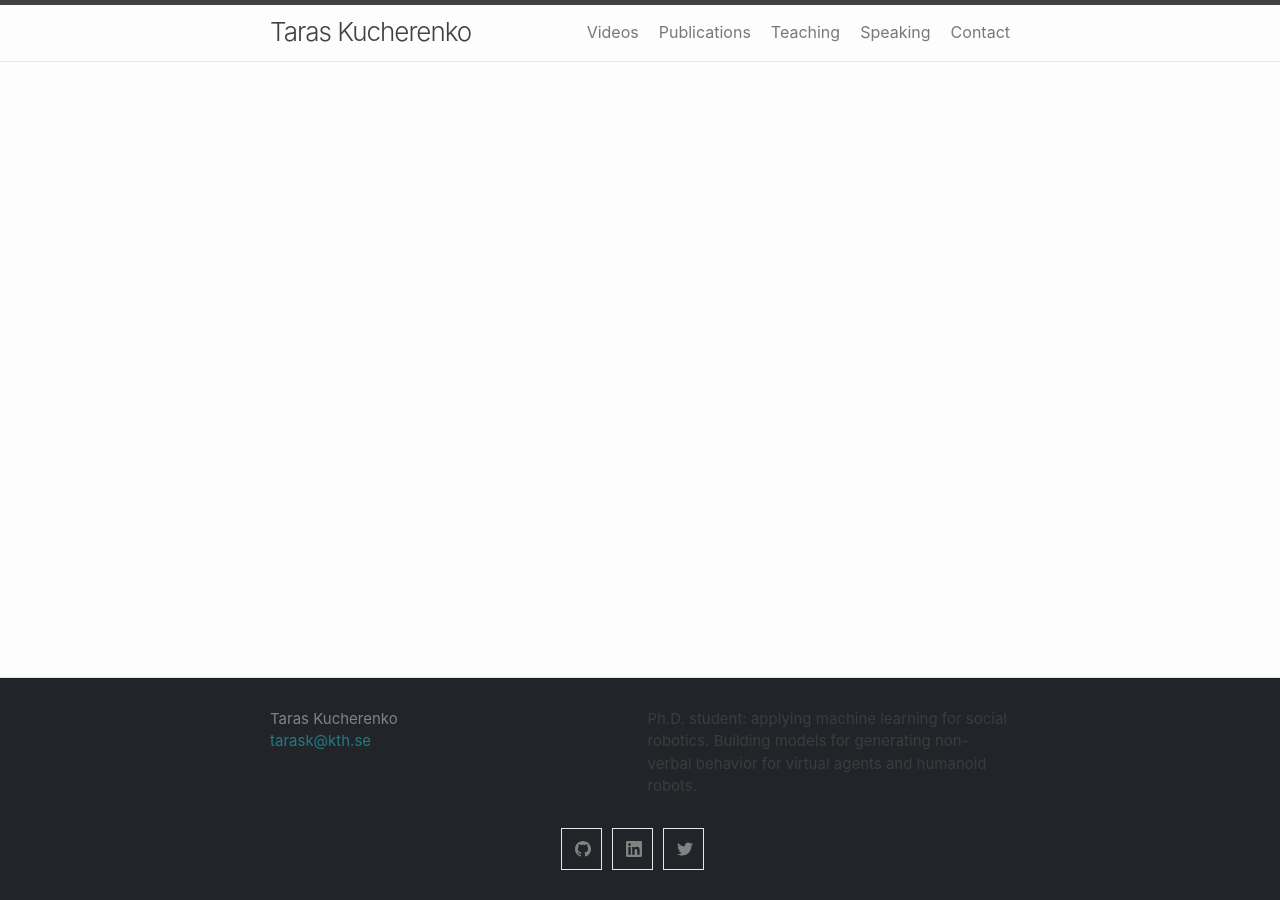
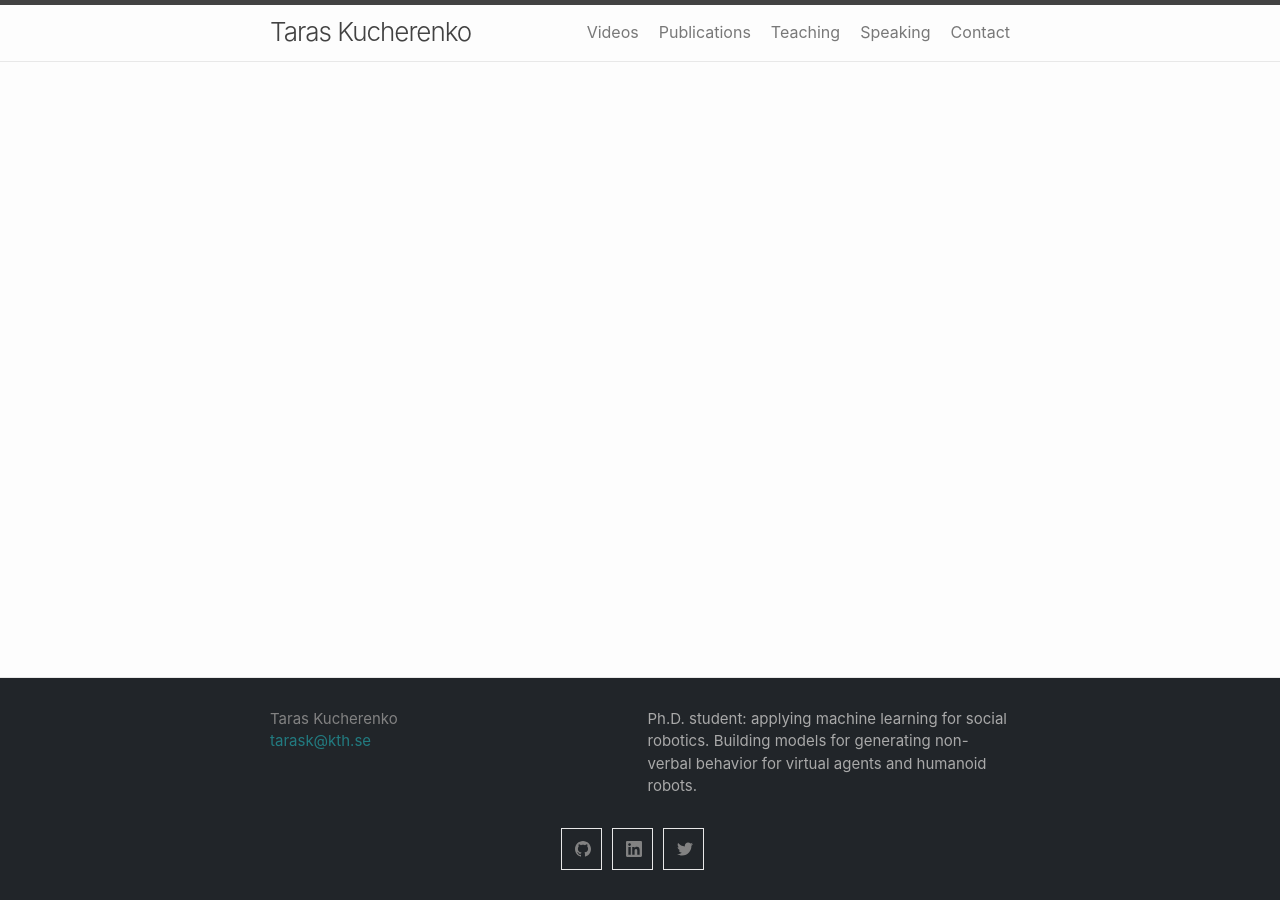
Before and after one commit to Svito-zar/Svito-zar.github.io, a Jekyll site: the page built from about.md, in a window 1280 px wide. Built offline with Jekyll 4.4.1, drawn with Linux system fonts in a browser that asks for light colours; our own code applies the rules of GitHub Pages for plain Markdown files.

Commit message:
check main text

```diff
--- a/_sass/minima/_layout.scss
+++ b/_sass/minima/_layout.scss
@@ -279,7 +279,9 @@ font-weight: bold!important;
   }
 }
 
-
+.footer-col > p {
+  color: #a9a9a9;
+}
 
 /**
  * Page content
```
